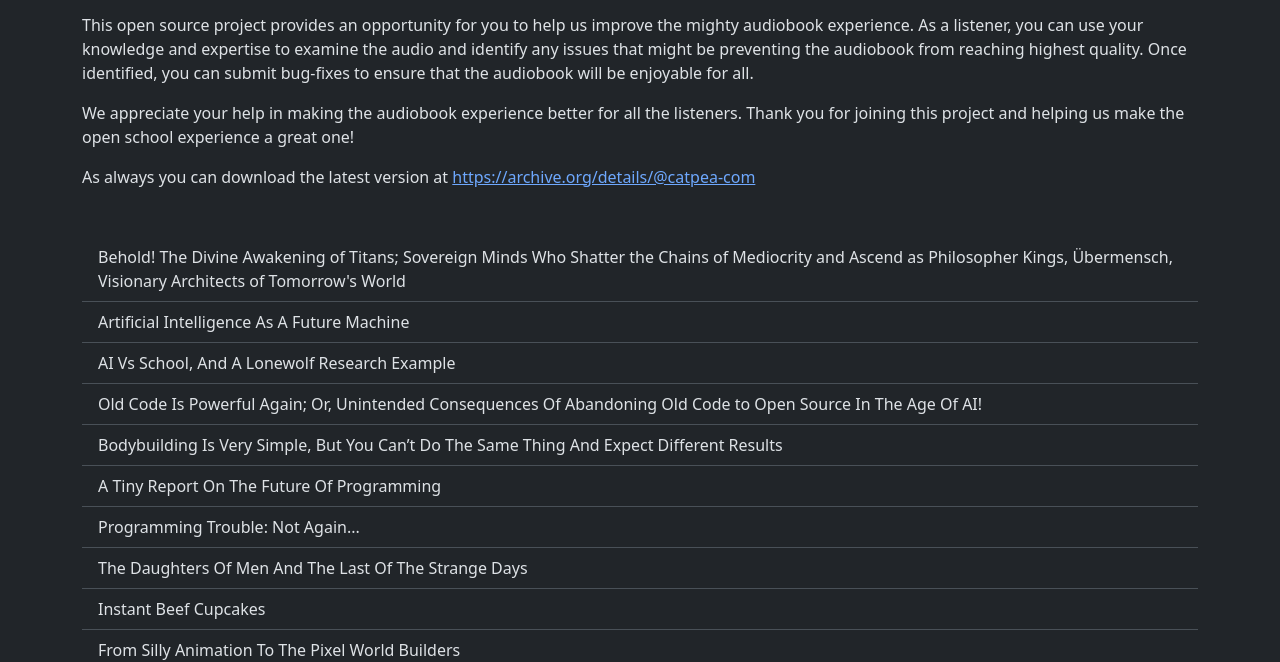
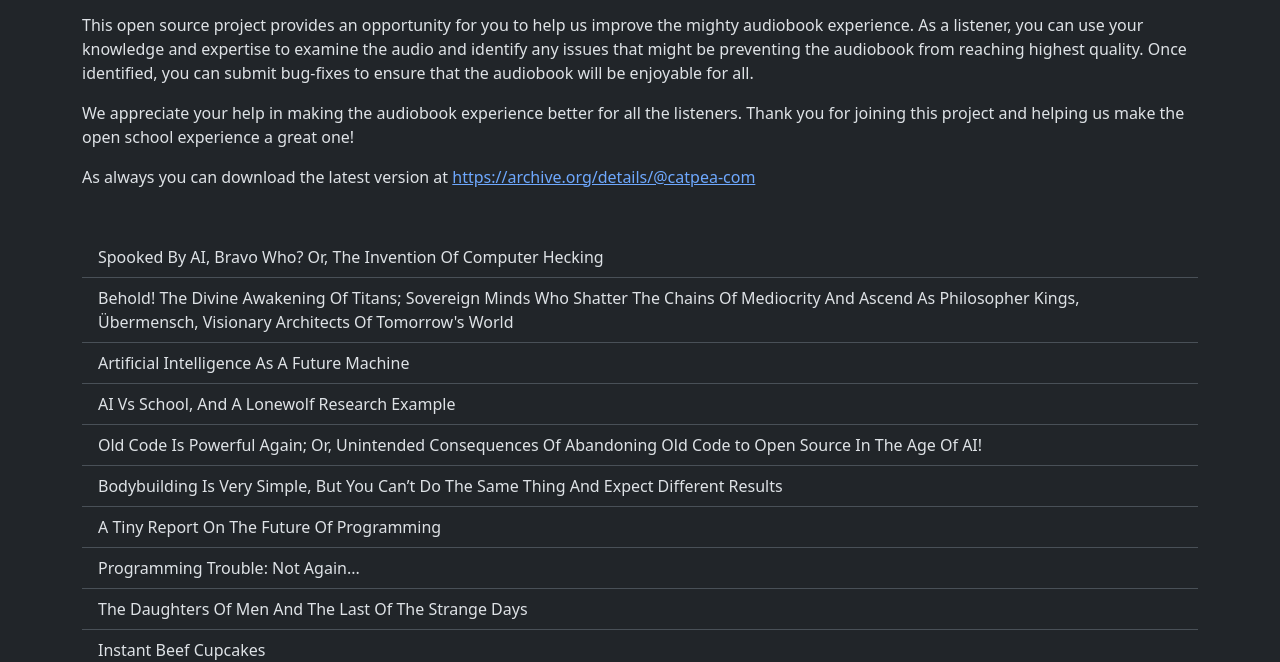
Before and after one commit to catpea/chapter-13, a plain HTML site: page docs/index.html in a window 1280 px wide. Shown: the part 141-803 px from the top of the page. Drawn offline with nearby package versions, Linux system fonts and the light colour scheme.

Commit message:
Chapter Content Update

```diff
--- a/docs/index.html
+++ b/docs/index.html
@@ -21,7 +21,8 @@
 
 
         <ul class="list-group list-group-flush mt-5">
-        <a href="poem-1960.mp3" class="list-group-item list-group-item-action">Behold! The Divine Awakening of Titans; Sovereign Minds Who Shatter the Chains of Mediocrity and Ascend as Philosopher Kings, Übermensch, Visionary Architects of Tomorrow's World</a>
+        <a href="poem-1961.mp3" class="list-group-item list-group-item-action">Spooked By AI, Bravo Who? Or, The Invention Of Computer Hecking</a>
+<a href="poem-1960.mp3" class="list-group-item list-group-item-action">Behold! The Divine Awakening Of Titans; Sovereign Minds Who Shatter The Chains Of Mediocrity And Ascend As Philosopher Kings, Übermensch, Visionary Architects Of Tomorrow's World</a>
 <a href="poem-1959.mp3" class="list-group-item list-group-item-action">Artificial Intelligence As A Future Machine</a>
 <a href="poem-1958.mp3" class="list-group-item list-group-item-action">AI Vs School, And A Lonewolf Research Example</a>
 <a href="poem-1957.mp3" class="list-group-item list-group-item-action">Old Code Is Powerful Again; Or, Unintended Consequences Of Abandoning Old Code to Open Source In The Age Of AI!</a>
```
Also changed, not shown: 2 other files.
